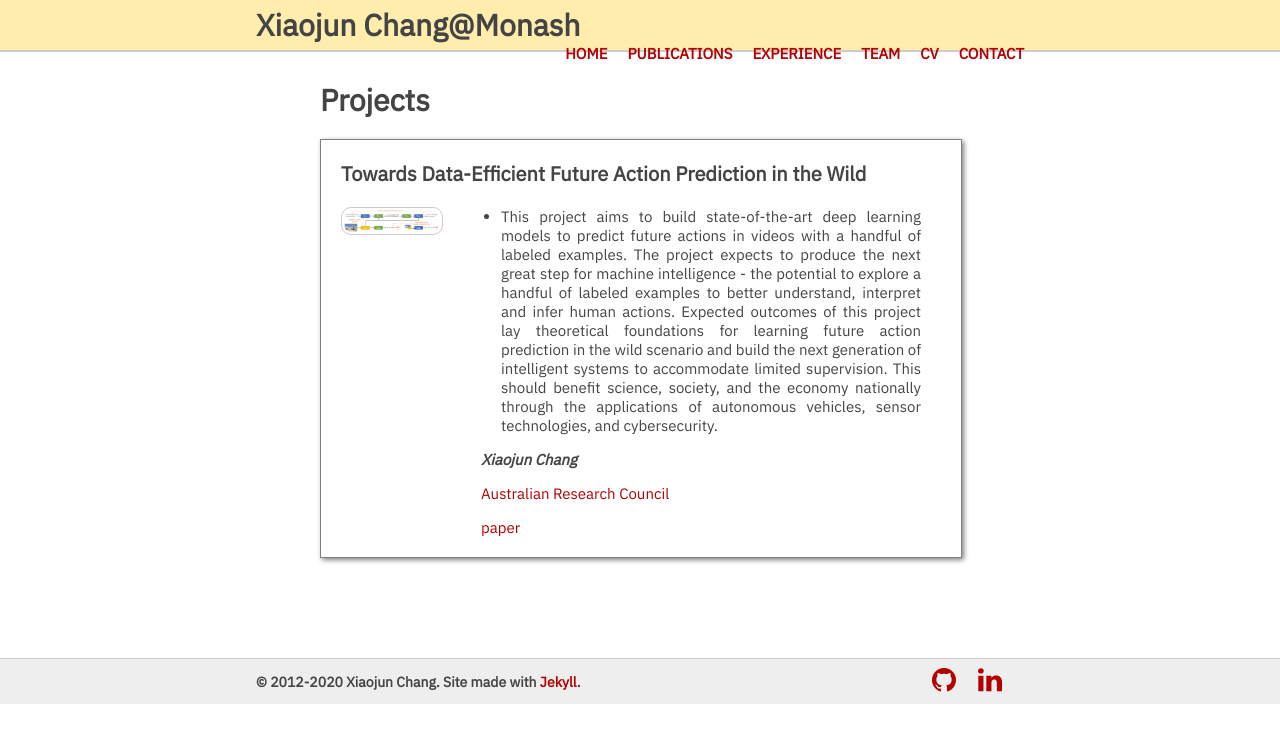
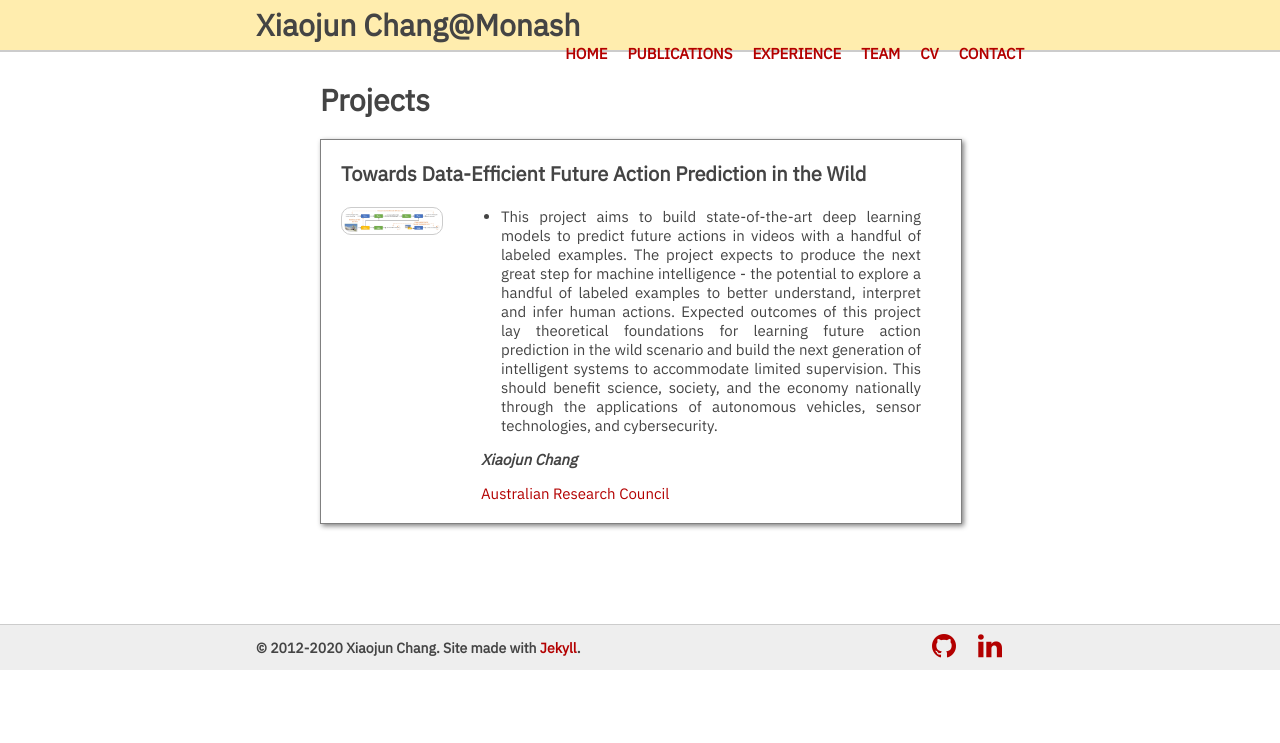
Before and after one commit to zhihuilics/xiaojun-chang.github.io, a Jekyll site: the page built from _pages/projects.md, in a window 1280 px wide. Shown: the top 743 px of the page. Built offline with Jekyll 4.4.1, drawn with Linux system fonts in a browser that asks for light colours; nearby versions of some CDN libraries; a style sheet for code colours, icons or effects is not loaded.

Commit message:
Update projects.yml

```diff
--- a/_data/projects.yml
+++ b/_data/projects.yml
@@ -3,7 +3,3 @@
   description: <ul><li>This project aims to build state-of-the-art deep learning models to predict future actions in videos with a handful of labeled examples. The project expects to produce the next great step for machine intelligence - the potential to explore a handful of labeled examples to better understand, interpret and infer human actions. Expected outcomes of this project lay theoretical foundations for learning future action prediction in the wild scenario and build the next generation of intelligent systems to accommodate limited supervision. This should benefit science, society, and the economy nationally through the applications of autonomous vehicles, sensor technologies, and cybersecurity.</li></ul>
   authors: <b>Xiaojun Chang</b>
   venue: <a href="https://www.arc.gov.au/" target="_blank">Australian Research Council</a>
-  number_link: 1
-  link1:
-    url: https://www.xiaojun.ai/papers/ACL2020_NMT.pdf
-    display: paper
```
